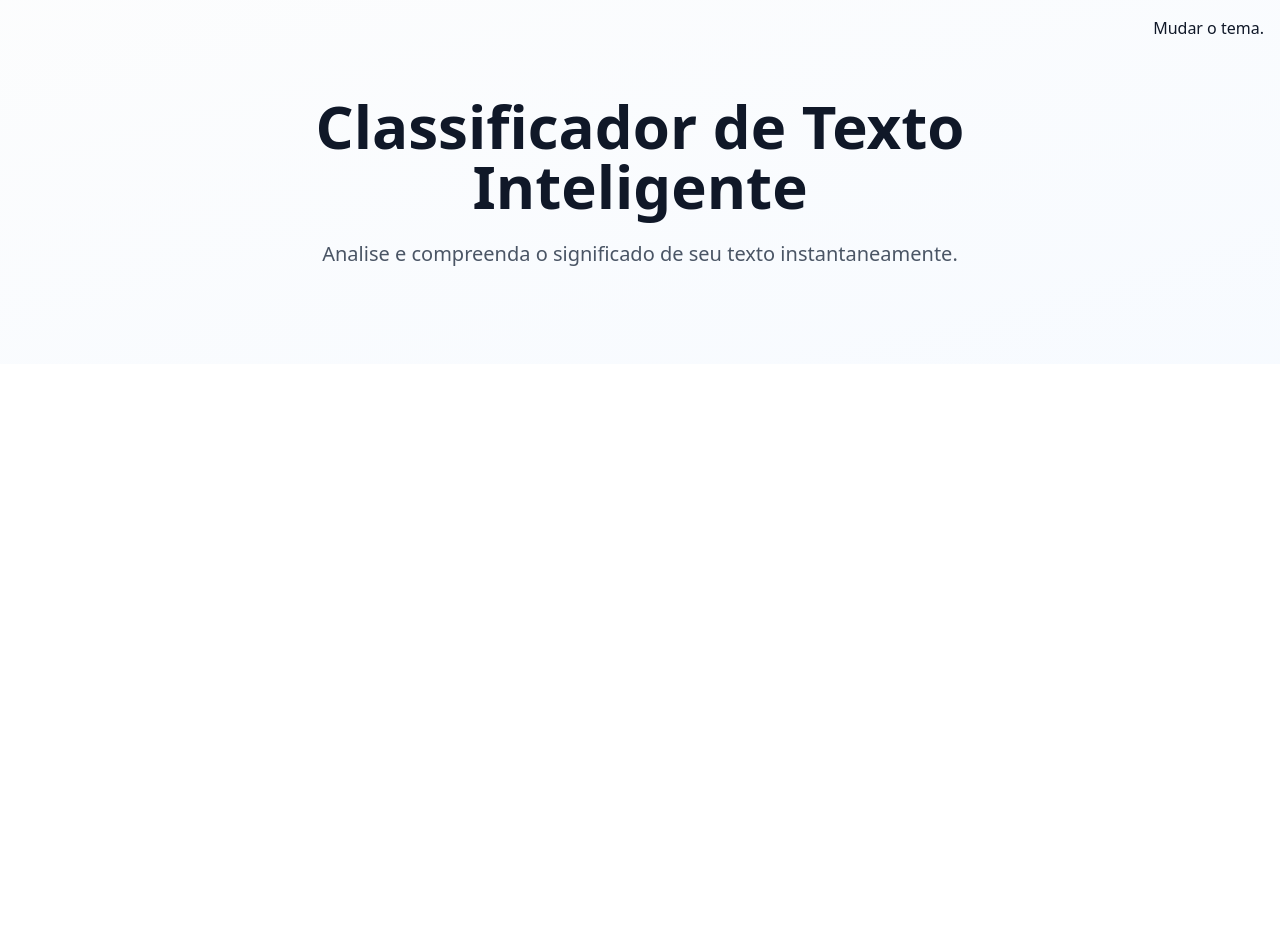
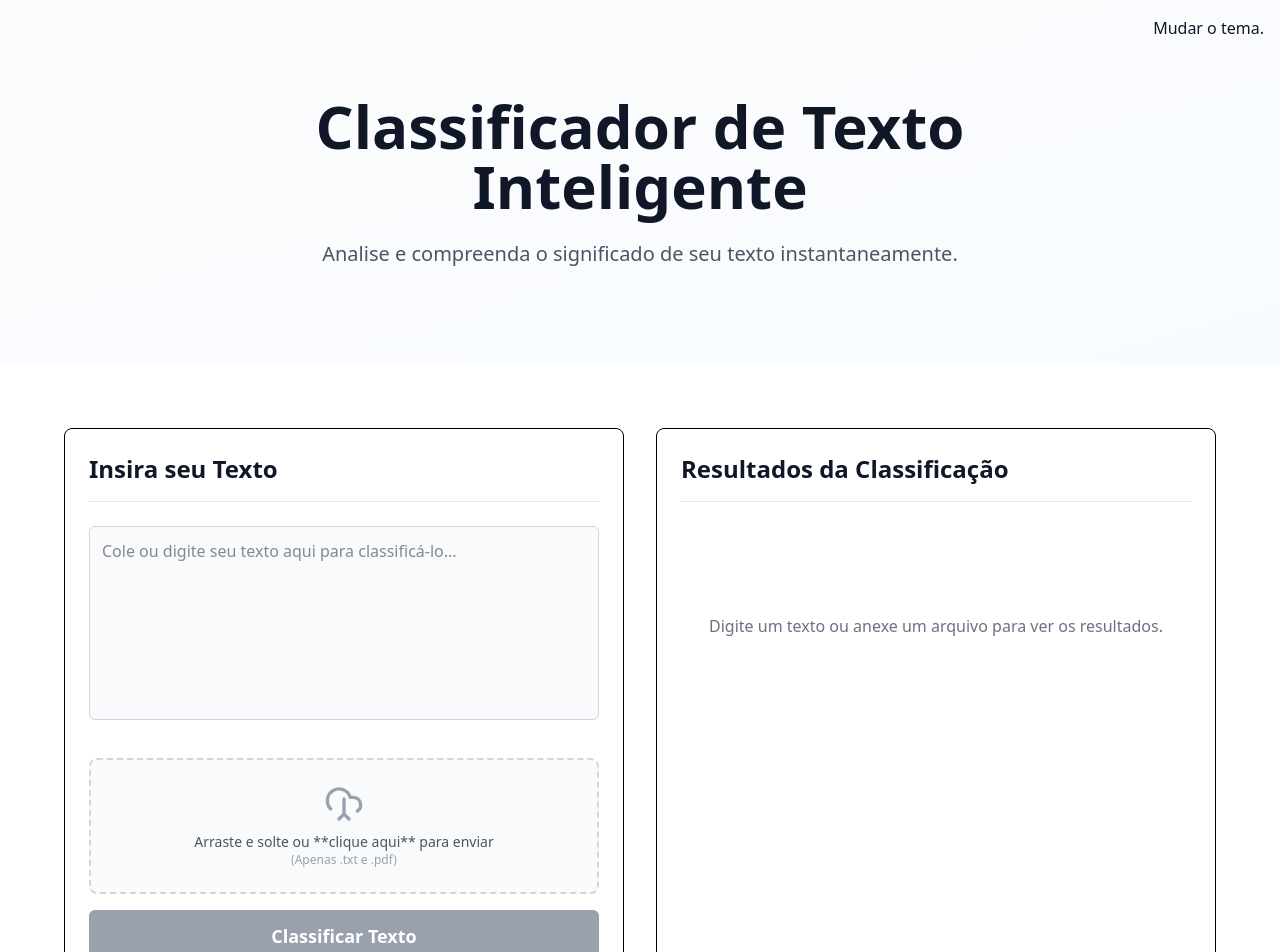
Before and after one commit to Marlonalvss/Projeto-EMAIL, a Vue app in the folder Frontend/: page / in a window 1280 px wide. Shown: the top 952 px of the page. Before the commit the page ends 800 px from the top, so only its background shows below. Built offline with nearby package versions, Linux system fonts and the light colour scheme.

Commit message:
feat: adicionar Classifier

```diff
--- a/Frontend/src/components/Classifier.vue
+++ b/Frontend/src/components/Classifier.vue
@@ -1,8 +1,200 @@
-<script lang="ts" setup>
+<script setup lang="ts">
+import { ref } from 'vue';
+
+// Estado reativo para o input do usuário
+const text = ref<string>('');
+const isDragging = ref<boolean>(false);
+const attachedFileName = ref<string | null>(null); // Novo estado para o nome do arquivo anexado
+
+// Estado reativo para o resultado da classificação
+const result = ref<{
+  classification: string;
+  confidence: number;
+  suggestion: string;
+} | null>(null);
+
+// Simulação das funções que você mencionou
+const classifyText = () => {
+  if (!text.value.trim() && !attachedFileName.value) {
+    result.value = null;
+    return;
+  }
+
+  result.value = {
+    classification: 'Satisfação do Cliente',
+    confidence: 95,
+    suggestion: 'Responda com uma mensagem de agradecimento e ofereça um cupom de desconto para a próxima compra.'
+  };
+};
+
+// Nova função para lidar com a seleção de arquivos, seja por clique ou drop
+const handleFileSelect = (event: Event) => {
+  const target = event.target as HTMLInputElement;
+  const files = target.files;
+  if (files && files.length > 0) {
+    const file = files[0];
+    if (file.type === 'text/plain' || file.type === 'application/pdf') {
+      const reader = new FileReader();
+      reader.onload = () => {
+        // Atualiza a variável reativa com o nome do arquivo
+        attachedFileName.value = file.name;
+        // Limpa o textarea para focar no arquivo anexado
+        text.value = '';
+      };
+      reader.readAsText(file);
+    } else {
+      alert('Por favor, selecione um arquivo .txt ou .pdf válido.');
+    }
+  }
+  target.value = '';
+};
+
+// Funções para lidar com o Drag and Drop
+const handleDragOver = (event: DragEvent) => {
+  event.preventDefault();
+  isDragging.value = true;
+};
+
+const handleDragLeave = (event: DragEvent) => {
+  event.preventDefault();
+  isDragging.value = false;
+};
+
+const handleDrop = (event: DragEvent) => {
+  event.preventDefault();
+  isDragging.value = false;
+  const files = event.dataTransfer?.files;
+  if (files && files.length > 0) {
+    const eventMock = { target: { files: files } } as unknown as Event;
+    handleFileSelect(eventMock);
+  }
+};
+
+// Função para abrir o seletor de arquivos quando a área de drop é clicada
+const openFileSelector = () => {
+  const fileInput = document.getElementById('file-upload-input');
+  if (fileInput) {
+    fileInput.click();
+  }
+};
+
+// Função para remover o arquivo anexado
+const removeFile = () => {
+  attachedFileName.value = null;
+  text.value = '';
+};
+
+// Lógica para definir a cor do "badge" de classificação
+const getClassificationColor = (classification: string) => {
+  switch (classification) {
+    case 'Satisfação do Cliente':
+      return 'bg-green-500 text-white';
+    case 'Reclamação':
+      return 'bg-red-500 text-white';
+    case 'Pergunta':
+      return 'bg-blue-500 text-white';
+    default:
+      return 'bg-gray-500 text-white';
+  }
+};
 </script>
 
 <template>
+  <section class="container mx-auto px-4 py-16">
+    <div class="mx-auto max-w-6xl">
+      <div class="grid gap-8 md:grid-cols-2">
+        <div class="rounded-lg border bg-white p-6 shadow-soft transition-shadow duration-300 hover:shadow-lg dark:bg-gray-800">
+          <div class="border-b border-gray-200 pb-4 dark:border-gray-700">
+            <h2 class="text-2xl font-bold text-gray-900 dark:text-gray-100">Insira seu Texto</h2>
+          </div>
+          <div class="space-y-4 pt-6">
+            <textarea
+              placeholder="Cole ou digite seu texto aqui para classificá-lo..."
+              v-model="text"
+              class="w-full min-h-[180px] resize-none rounded-md border border-gray-300 bg-gray-50 p-3 text-gray-900 transition-colors duration-300 focus:border-blue-500 focus:ring-2 focus:ring-blue-500 dark:border-gray-700 dark:bg-gray-900 dark:text-gray-100 dark:focus:border-blue-500"
+              rows="7"
+              :disabled="!!attachedFileName"
+            ></textarea>
 
+            <div v-if="!attachedFileName"
+              class="mt-4 cursor-pointer flex flex-col items-center justify-center rounded-lg border-2 border-dashed p-6 text-center transition-colors duration-300"
+              :class="{
+                'border-blue-400 bg-blue-50 dark:bg-blue-900 dark:border-blue-600': isDragging,
+                'border-gray-300 bg-gray-50 dark:bg-gray-700 dark:border-gray-600': !isDragging
+              }"
+              @dragover="handleDragOver"
+              @dragleave="handleDragLeave"
+              @drop="handleDrop"
+              @click="openFileSelector"
+            >
+              <svg xmlns="http://www.w3.org/2000/svg" class="h-10 w-10 text-gray-400" viewBox="0 0 24 24" fill="none" stroke="currentColor" stroke-width="2" stroke-linecap="round" stroke-linejoin="round">
+                <path d="M4 14.899A7 7 0 1 1 15.71 8h1.79a4.5 4.5 0 0 1 2.5 8.242M12 18V9M12 18l-3 3M12 18l3 3"/>
+              </svg>
+              <p class="mt-2 text-sm text-gray-600 dark:text-gray-400">
+                Arraste e solte ou **clique aqui** para enviar
+              </p>
+              <p class="text-xs text-gray-400 dark:text-gray-500">
+                (Apenas .txt e .pdf)
+              </p>
+            </div>
+
+            <div v-if="attachedFileName" class="mt-4 flex items-center justify-between rounded-lg bg-gray-100 p-3 shadow-sm dark:bg-gray-700">
+              <span class="text-sm font-medium text-gray-800 truncate dark:text-gray-200">
+                Arquivo anexado: {{ attachedFileName }}
+              </span>
+              <button @click="removeFile" class="text-gray-500 hover:text-red-500 transition-colors duration-200" aria-label="Remover anexo">
+                <svg xmlns="http://www.w3.org/2000/svg" class="h-5 w-5" viewBox="0 0 24 24" fill="none" stroke="currentColor" stroke-width="2" stroke-linecap="round" stroke-linejoin="round">
+                  <line x1="18" y1="6" x2="6" y2="18"></line>
+                  <line x1="6" y1="6" x2="18" y2="18"></line>
+                </svg>
+              </button>
+            </div>
+
+            <input type="file" id="file-upload-input" class="hidden" @change="handleFileSelect" accept=".txt,.pdf" />
+
+            <button
+              @click="classifyText"
+              :disabled="!text.trim() && !attachedFileName"
+              class="w-full rounded-md bg-blue-500 py-3 text-lg font-semibold text-white transition-colors duration-300 hover:bg-blue-600 disabled:bg-gray-400 dark:bg-blue-600 dark:hover:bg-blue-700 dark:disabled:bg-gray-700"
+            >
+              Classificar Texto
+            </button>
+          </div>
+        </div>
+
+        <div class="rounded-lg border bg-white p-6 shadow-soft transition-shadow duration-300 hover:shadow-lg dark:bg-gray-800">
+          <div class="border-b border-gray-200 pb-4 dark:border-gray-700">
+            <h2 class="text-2xl font-bold text-gray-900 dark:text-gray-100">Resultados da Classificação</h2>
+          </div>
+          <div class="space-y-6 pt-6">
+            <div v-if="result">
+              <div>
+                <div class="mb-2 flex items-center justify-between">
+                  <span class="font-medium text-gray-700 dark:text-gray-300">Classificação:</span>
+                  <span :class="['rounded-full px-3 py-1 text-sm font-semibold', getClassificationColor(result.classification)]">
+                    {{ result.classification }}
+                  </span>
+                </div>
+                <div class="flex items-center justify-between">
+                  <span class="font-medium text-gray-700 dark:text-gray-300">Confiança:</span>
+                  <span class="text-lg font-semibold text-blue-600 dark:text-blue-400">{{ result.confidence }}%</span>
+                </div>
+              </div>
+
+              <div class="rounded-lg bg-blue-50 p-4 border border-blue-200 dark:bg-blue-950 dark:border-blue-800">
+                <h4 class="mb-2 font-semibold text-blue-600 dark:text-blue-400">Sugestão de Resposta / Ação</h4>
+                <p class="text-sm text-gray-600 leading-relaxed dark:text-gray-400">
+                  {{ result.suggestion }}
+                </p>
+              </div>
+            </div>
+
+            <div v-else class="flex h-[200px] items-center justify-center text-gray-500 dark:text-gray-400">
+              <p>Digite um texto ou anexe um arquivo para ver os resultados.</p>
+            </div>
+          </div>
+        </div>
+      </div>
+    </div>
+  </section>
 </template>
-
-<style scoped></style>
```
